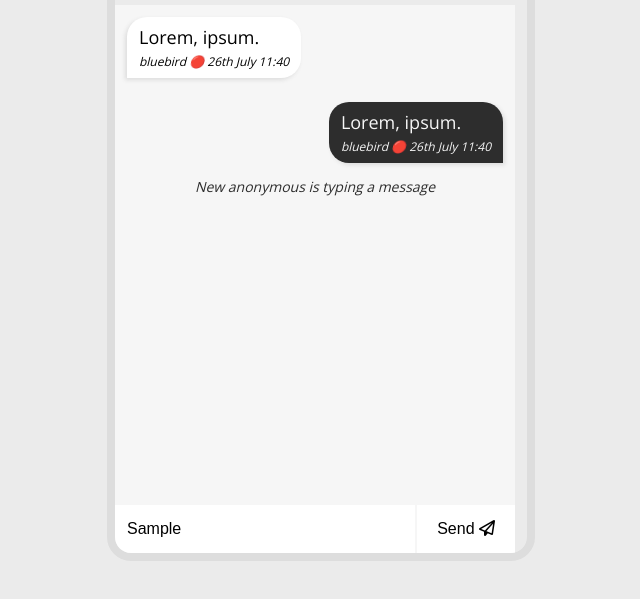
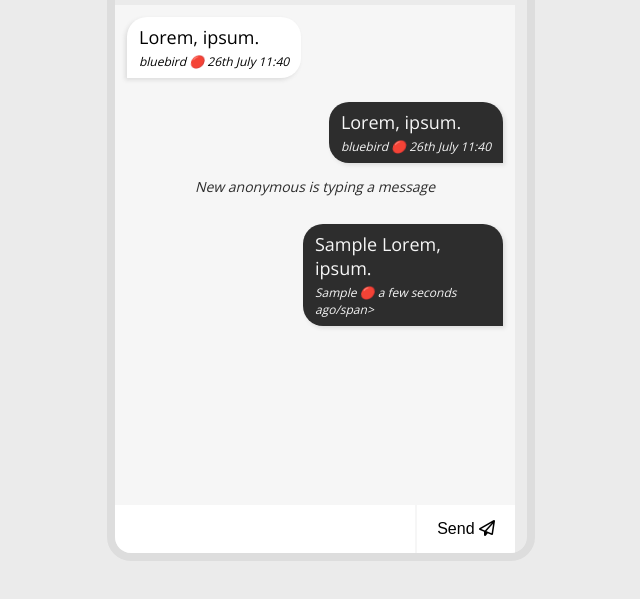
Before and after one commit to Abdus-Samee-007/Chatingo, a website: page public/index.html in a window 1280 px wide. Both pictures are taken after typing "Sample" into the empty fields and a click on the button "Send". Shown: the part 105-704 px from the top of the page, without its empty margins (319-959 px from the left). Drawn offline with nearby package versions, Linux system fonts and the light colour scheme; no server answers.

Commit message:
sockets connected to the frontend

```diff
--- a/public/index.html
+++ b/public/index.html
@@ -45,6 +45,7 @@
     <h3 class="total-clients" id="total-clients"></h3>
 
     <script src="/socket.io/socket.io.js"></script>
+    <script src="https://cdnjs.cloudflare.com/ajax/libs/moment.js/2.30.1/moment.min.js" integrity="sha512-hUhvpC5f8cgc04OZb55j0KNGh4eh7dLxd/dPSJ5VyzqDWxsayYbojWyl5Tkcgrmb/RVKCRJI1jNlRbVP4WWC4w==" crossorigin="anonymous" referrerpolicy="no-referrer"></script>
     <script src="main.js"></script>
 </body>
 </html>
--- a/public/main.js
+++ b/public/main.js
@@ -16,6 +16,7 @@ socket.on('clients-total',(data)=>{
 })
 
 function sendMessage(){
+    if(!messageInput.value === '') return;
     console.log(messageInput.value);
     const data ={
         name:nameInput.value,
@@ -23,8 +24,26 @@ function sendMessage(){
         timestamp:new Date()
     }
     socket.emit('new-message',data)
+    addMessageToUI(true,data)
+    messageInput.value =''
 }
 socket.on('chat-message',(data)=>{
-    console.log(data);
+    // console.log(data);
+    addMessageToUI(false,data)
+})
 
-})
+function addMessageToUI(isOwnMessage, data){
+    const element =` <li class="${isOwnMessage ? "message-right" : "message-left"}">
+            <p class="message">
+            ${data.message}
+                Lorem, ipsum.
+                <span> ${data.message} 🔴 ${moment(data.dateTime).fromNow()}/span>
+            </p>
+        </li>
+        `
+    messageContainer.innerHTML+=element
+}
+
+function scrollToBottom(){
+    messageContainer.scrollTo(0,messageContainer.scrollHeight)
+}
```
